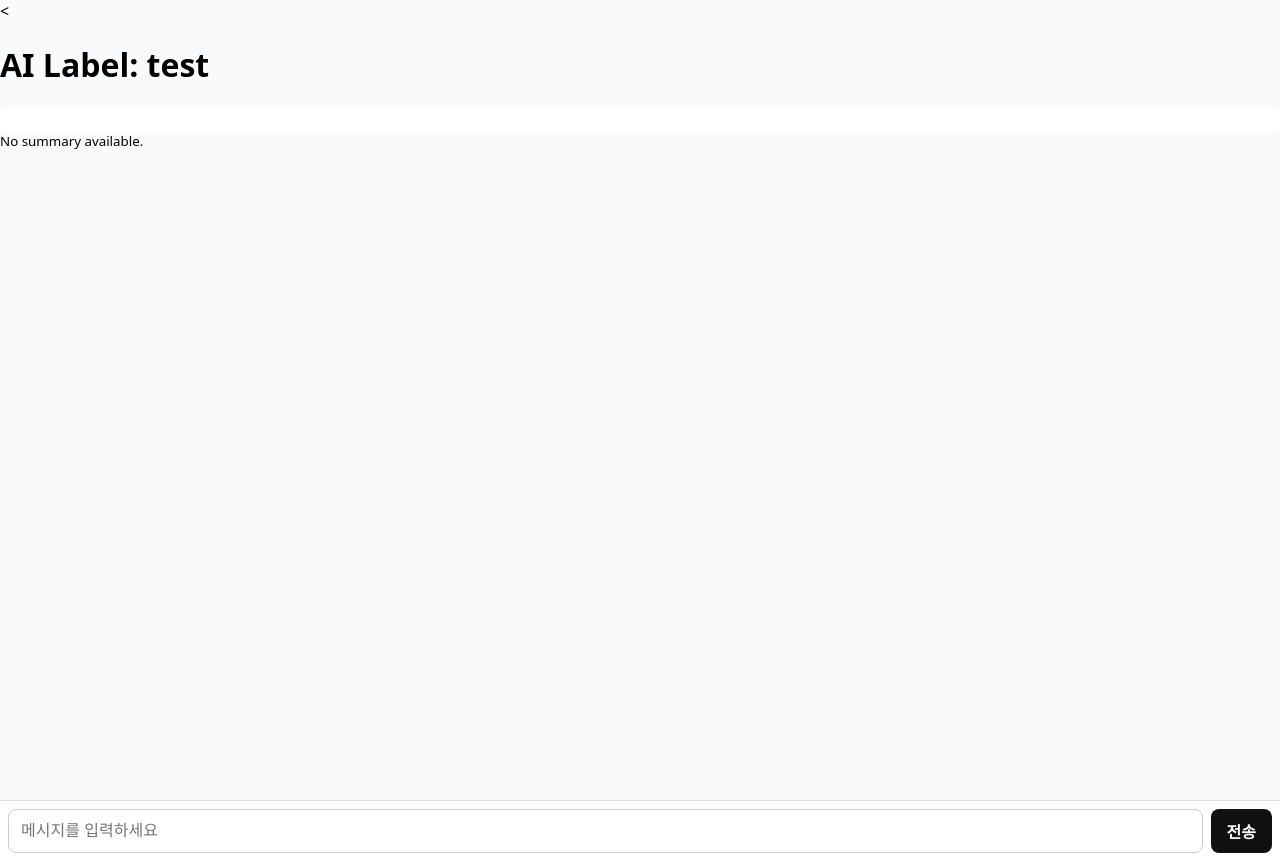
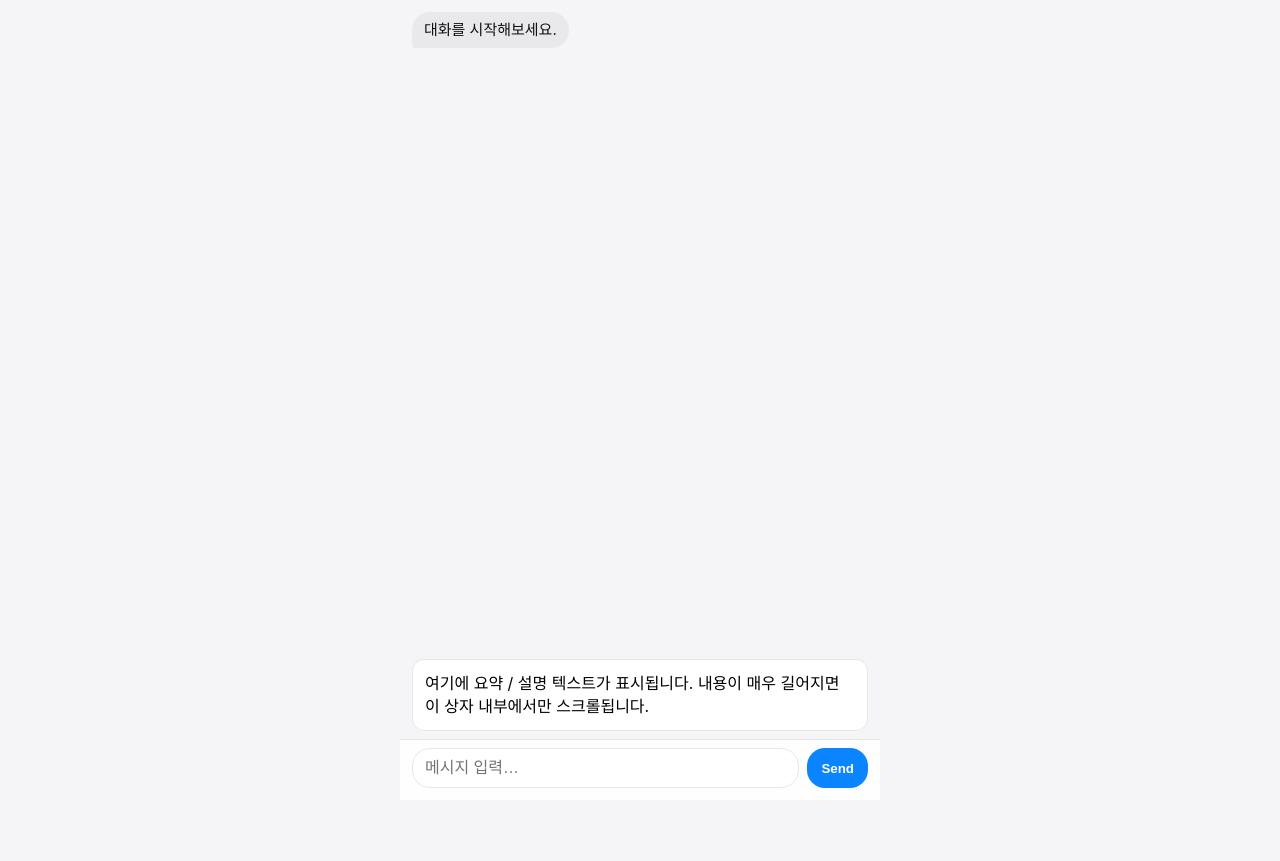
Before and after one commit to singstat/makemymonday, a Flask app: page /test in a window 1280 px wide. After the commit the page ends 788 px from the top, so only its background shows below. Run offline with Flask 3, Linux system fonts and the light colour scheme; data that the repository does not hold is empty.

Commit message:
새시작

```diff
--- a/app.py
+++ b/app.py
@@ -1,169 +1,18 @@
-from flask import Flask, render_template, request, jsonify
+# app.py
 import os
-import json
-import redis
-from openai import OpenAI
-from prompts import get_prompt
+from flask import Flask, render_template
 
-app = Flask(__name__)
+app = Flask(__name__, static_folder="static", template_folder="templates")
 
-# OpenAI client
-OPENAI_KEY = os.getenv("OPEN_AI_KEY")
-client = OpenAI(api_key=OPENAI_KEY)
+@app.route("/health")
+def health():
+    return "ok", 200
 
-# Redis 설정
-redis_url = os.getenv("REDIS_URL", "redis://localhost:6379")
-r = redis.from_url(redis_url, decode_responses=True)
-
-import tiktoken
-
-_encoding_cache = {}
-def count_tokens(messages, model="gpt-4o-mini"):
-    if model not in _encoding_cache:
-        try:
-            _encoding_cache[model] = tiktoken.encoding_for_model(model)
-        except KeyError:
-            _encoding_cache[model] = tiktoken.get_encoding("cl100k_base")
-
-    encoding = _encoding_cache[model]
-    return sum(len(encoding.encode(msg.get("content", ""))) for msg in messages)
-
-
-@app.route("/chat", methods=["POST"])
-def chat():
-
-    data = request.json
-    if not isinstance(data, list) or len(data) < 3:
-        return jsonify({"error": "Invalid request format"}), 400
-
-    ai_label = data[0]  # ai_label
-    messages = data[1]  # messages (history)
-    summary = data[2]   # summary
-
-    model = "gpt-4o-mini"  # 기본 모델
-
-    # 시스템 프롬프트를 get_prompt를 사용하여 가져옵니다.
-    system_prompt = get_prompt(ai_label)
-
-    # ✅ 토큰 계산 (요청 메시지 전체 기준)
-    token_count = count_tokens(messages)
-    print(f"🔢 Token count = {token_count}")
-
-    if token_count > (8192 - 100):
-        # 1. 요약 및 사용자 메시지를 요약 함수에 전달
-        summary = summarize_with_messages(messages, summary, get_prompt("summary"))
-
-        # 2. 요약 값을 업데이트
-        messages = [
-            {"role": "system", "content": system_prompt},
-            {"role": "system", "content": summary}  # 요약 추가
-        ]
-        clear_user_messages = True  # 클라이언트에게 사용자 메시지를 지우라는 신호
-    else:
-        # 토큰 수가 8192 이하일 경우 그대로 유지
-        messages = [
-            {"role": "system", "content": system_prompt},
-            *messages
-        ]
-        clear_user_messages = False  # 메시지 삭제 신호 없음
-
-    try:
-        # OpenAI API 호출
-        resp = client.chat.completions.create(
-            model=model,
-            messages=messages
-        )
-        answer = resp.choices[0].message.content
-        return jsonify({"answer": answer, "clear_user_messages": clear_user_messages})  # 삭제 신호 추가
-    except Exception as e:
-        return jsonify({"error": str(e)}), 500
-
-
-def summarize_with_messages(messages, summary, prompt):
-    """요약 처리"""
-    if not messages:
-        return ""
-
-    # 기존 summary와 prompt를 합쳐서 full_prompt 구성
-    full_prompt = prompt + "\n"
-    if summary:
-        full_prompt += f"Current summary: {summary}\n\n"
-
-    for msg in messages:
-        full_prompt += f"{msg['role']}: {msg['content']}\n"
-
-    try:
-        resp = client.chat.completions.create(
-            model="gpt-4o-mini",
-            messages=[{"role": "user", "content": full_prompt}]
-        )
-        return resp.choices[0].message.content.strip()
-    except Exception as e:
-        print(f"Error summarizing messages: {str(e)}")
-        return ""
-
-@app.route("/backup", methods=["POST"])
-def backup():
-    data = request.json
-
-    # 데이터 유효성 검사
-    if not isinstance(data, list) or len(data) < 3:
-        return jsonify({"error": "Invalid request format"}), 400
-
-    ai_label, history, summary = data[0], data[1], data[2]  # 데이터 수신
-    print(f"ai_label = {ai_label}")
-    # Redis 키 설정
-    redis_key = f"{ai_label}:{ai_label}"
-    r.set(redis_key, json.dumps(history, ensure_ascii=False))  # history를 Redis에 저장
-    # 요약 처리 후 Redis에 저장
-    summary_result = summarize_with_messages(history, summary, get_prompt("summary"))  # history와 summary로 요약 처리
-    redis_summary_key = f"{ai_label}:{ai_label}:summary"
-    print(f"summary_result  = {summary_result }")
-    r.set(redis_summary_key, summary_result)  # 요약 결과를 Redis에 저장
-
-    return jsonify({"status": "ok"})
-
-@app.route("/<ai_label>")
-def user_page(ai_label):
-    # Redis 키 설정
-    redis_key = f"{ai_label}:{ai_label}"
-    redis_summary_key = f"{ai_label}:{ai_label}:summary"
-
-    # Redis에서 읽기
-    history_json = r.get(redis_key)
-    history = []
-    if history_json:
-        try:
-            loaded = json.loads(history_json)
-            # ✅ 올바른 구조인지 확인
-            if (
-                    isinstance(loaded, list) and len(loaded) > 0
-                    and isinstance(loaded[0], dict)
-                    and "role" in loaded[0]
-                    and "content" in loaded[0]
-            ):
-                history = loaded
-            else:
-                print("⚠️ Invalid history format detected, resetting to [].")
-        except Exception as e:
-            print(f"⚠️ Failed to parse history_json: {e}")
-
-    summary = r.get(redis_summary_key) or ""
-
-    # 시스템 프롬프트 업데이트
-    system_prompt = get_prompt(ai_label)
-
-    # 클라이언트에 내려줄 모든 정보
-    config = {
-        "ai_label": ai_label,
-        "history": history,
-        "summary": summary,
-        "system_prompt": system_prompt
-    }
-
-    template_name = "test.html" if ai_label == "test" else "ui.html"
-    return render_template(template_name, config=config)
-
+@app.route("/test")
+def test_page():
+    # templates/test.html 을 렌더링
+    return render_template("test.html")
 
 if __name__ == "__main__":
-    app.run(host="0.0.0.0", port=int(os.getenv("PORT", 5000)))
+    port = int(os.environ.get("PORT", 8080))  # Railway는 PORT 환경변수를 설정함
+    app.run(host="0.0.0.0", port=port)
--- a/templates/test.html
+++ b/templates/test.html
@@ -1,114 +1,156 @@
 <!doctype html>
 <html lang="ko">
 <head>
-  <meta charset="utf-8">
-  <meta name="viewport" content="width=device-width, initial-scale=1.0, maximum-scale=1.0">
-  <title>Test</title>
+  <meta charset="utf-8" />
+  <meta name="viewport" content="width=device-width, initial-scale=1" />
+  <title>Test Chat - Minimal iMessage Style</title>
   <style>
-        html, body {
-            margin: 0;
-            padding: 0;
-            height: 100%;
-            font-family: system-ui, -apple-system, Segoe UI, Roboto, Apple SD Gothic Neo, Arial;
-            background: #f9fafb;
+    :root {
+      --bg: #f5f5f7;
+      --bubble-blue: #0a84ff;
+      --bubble-gray: #e9e9eb;
+      --text: #111111;
+      --border: #e6e6e6;
     }
-        #app {
+    * { box-sizing: border-box; }
+    html, body { height: 100%; margin: 0; }
+    body { background: var(--bg); font-family: -apple-system, BlinkMacSystemFont, 'Segoe UI', Roboto, 'Apple SD Gothic Neo', 'Noto Sans KR', 'Helvetica Neue', Arial, 'Apple Color Emoji', 'Segoe UI Emoji', 'Segoe UI Symbol'; }
+
+    .app {
+      height: 100dvh; /* mobile safe */
+      max-width: 480px;
+      margin: 0 auto;
       display: flex;
       flex-direction: column;
-            height: 100%;
+      overflow: hidden; /* keep internal scrolls contained */
     }
-        header {
-            padding: 12px 16px;
-            background: #111;
+
+    /* 메시지 프린트 영역 */
+    .messages {
+      flex: 1 1 auto;
+      overflow-y: auto;
+      padding: 12px;
+      display: flex;
+      flex-direction: column;
+      gap: 8px;
+    }
+    .bubble {
+      max-width: 75%;
+      padding: 8px 12px;
+      border-radius: 18px;
+      line-height: 1.3;
+      font-size: 15px;
+      word-break: break-word;
+      white-space: pre-wrap;
+    }
+    .bubble.sent {
+      align-self: flex-end;
+      background: var(--bubble-blue);
       color: #fff;
-            font-weight: 700;
-            font-size: 18px;
+      border-bottom-right-radius: 4px;
     }
-        #messages {
-            flex: 1;
-            overflow-y: auto;
-            padding: 16px;
+    .bubble.received {
+      align-self: flex-start;
+      background: var(--bubble-gray);
+      color: var(--text);
+      border-bottom-left-radius: 4px;
     }
-        #chatArea {
-            background: #ffffff;
-            border-radius: 8px;
+
+    /* 스크롤 가능한 중간 텍스트 박스 */
+    .summary-wrap { padding: 8px 12px; }
+    .summary-box {
+      background: #fff;
+      border: 1px solid var(--border);
+      border-radius: 12px;
       padding: 12px;
-            max-height: 400px;
-            overflow-y: auto;
+      min-height: 64px;    /* 짧을 때 높이 */
+      max-height: 180px;   /* 길 때는 내부 스크롤 */
+      overflow: auto;      /* 요구사항: 자체 스크롤 */
+      line-height: 1.45;
     }
-        pre {
-            background: #0f172a;
-            color: #e5e7eb;
-            padding: 12px;
-            border-radius: 8px;
-            white-space: pre-wrap;  /* 줄바꿈/탭 유지 */
-            word-break: break-word;
-            margin: 8px 0;
-            font-family: Consolas, monospace;
-            tab-size: 4;
-            -moz-tab-size: 4;
-        }
-        #sidView {
-            display: block;
-            font-size: 12px;
-            color: #666;
-            margin-top: 4px;
-            max-height: 200px;
-            overflow-y: auto;
-        }
-        .input-bar {
+
+    /* 입력창 */
+    .composer {
       display: flex;
       gap: 8px;
-            padding: 8px;
+      padding: 8px 12px 12px;
+      background: rgba(255,255,255,0.9);
+      border-top: 1px solid var(--border);
+    }
+    .composer input[type="text"] {
+      flex: 1 1 auto;
+      font-size: 16px;
+      padding: 10px 12px;
+      border-radius: 18px;
+      border: 1px solid var(--border);
+      outline: none;
       background: #fff;
-            border-top: 1px solid #ddd;
     }
-        .input-bar input {
-            flex: 1;
-            padding: 12px;
-            border: 1px solid #ccc;
-            border-radius: 8px;
-            font-size: 16px;
+    .composer button {
+      flex: 0 0 auto;
+      padding: 10px 14px;
+      border-radius: 18px;
+      border: 0;
+      background: var(--bubble-blue);
+      color: #fff;
+      font-weight: 600;
+      cursor: pointer;
     }
-        .input-bar button {
-            padding: 0 16px;
-            border: none;
-            border-radius: 8px;
-            background: #111;
-            color: #fff;
-            font-weight: 700;
-            font-size: 16px;
-        }
-        .input-bar button:active {
-            background: #333;
-        }
-        .system-message {
-            background-color: #f0f0f0;
-            color: #333;
-            padding: 8px;
-            margin: 4px 0;
-            border: 1px solid #ccc;
-            border-radius: 8px;
-        }
+    .composer button:active { transform: translateY(1px); }
   </style>
 </head>
 <body>
-  <div id="app">
-    <<h1>AI Label: {{ config.ai_label }}</h1>
-    <div id="chatArea"></div>
-    <small id="summaryDisplay"></small>
+  <div class="app">
+    <!-- 메시지 프린트 영역 -->
+    <main id="message" class="messages" aria-label="메시지 프린트 영역"></main>
+
+    <!-- 스크롤 가능한 중간 텍스트 박스 -->
+    <section class="summary-wrap">
+      <div id="summary" class="summary-box" aria-label="요약 텍스트 박스"></div>
+    </section>
+
+    <!-- 입력 영역 -->
+    <form id="composer" class="composer" autocomplete="off">
+      <input id="input_txt" type="text" inputmode="text" placeholder="메시지 입력…" aria-label="메시지 입력" />
+      <button id="sendBtn" type="submit" aria-label="전송">Send</button>
+    </form>
   </div>
 
-    <div class="input-bar">
-      <input id="userInput" placeholder="메시지를 입력하세요" autocomplete="off">
-      <button id="send">전송</button>
-    </div>
-  </div>
+  <script>
+    // 변수명 고정: message, summary, input_txt
+    const message   = document.getElementById('message');
+    const summary   = document.getElementById('summary');
+    const input_txt = document.getElementById('input_txt');
 
-  <!-- 외부 스크립트는 body 끝에 -->
-  <script>
-    window.MONDAY_CONFIG = {{ config | tojson | safe }};
+    // 간단한 유틸
+    function appendBubble(text, type = 'sent') {
+      const b = document.createElement('div');
+      b.className = `bubble ${type}`;
+      b.textContent = text;
+      message.appendChild(b);
+      // 항상 최신 메시지가 보이게
+      message.scrollTop = message.scrollHeight;
+    }
+
+    // 제출 핸들러 (엔터/버튼)
+    document.getElementById('composer').addEventListener('submit', (e) => {
+      e.preventDefault();
+      const text = input_txt.value.trim();
+      if (!text) return;
+      appendBubble(text, 'sent');
+      input_txt.value = '';
+      input_txt.focus();
+    });
+
+    // 외부에서 summary 내용을 갱신하기 쉽게 공개 함수 제공
+    window.setSummary = (text) => {
+      summary.textContent = text || '';
+      // 길어지면 내부에서만 스크롤됨 (CSS overflow)
+    };
+
+    // 데모(원치 않으면 삭제해도 됨): 초기 안내 문구
+    window.setSummary('여기에 요약 / 설명 텍스트가 표시됩니다. 내용이 매우 길어지면 이 상자 내부에서만 스크롤됩니다.');
+    appendBubble('대화를 시작해보세요.', 'received');
   </script>
-  <script src="{{ url_for('static', filename='main.js') }}"></script>
 </body>
 </html>
```
Also changed, not shown: static/test.js (renamed from static/main.js). Lines whose indentation alone changed are shown as unchanged.
